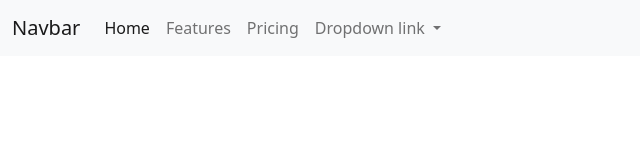
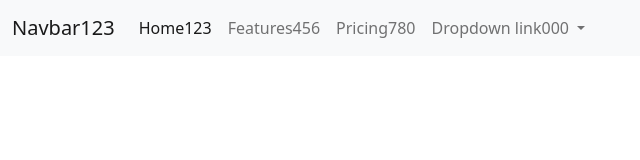
Before and after one commit to SubhamShah/Gitbash-test-Site, a plain HTML site: page index.html in a window 1280 px wide. Shown: the whole page, without its empty margins (0-640 px from the left). Drawn offline with nearby package versions, Linux system fonts and the light colour scheme.

Commit message:
Random Changes

```diff
--- a/index.html
+++ b/index.html
@@ -13,24 +13,24 @@
   <body>
     <nav class="navbar navbar-expand-lg navbar-light bg-light">
       <div class="container-fluid">
-        <a class="navbar-brand" href="#">Navbar</a>
+        <a class="navbar-brand" href="#">Navbar123</a>
         <button class="navbar-toggler" type="button" data-bs-toggle="collapse" data-bs-target="#navbarNavDropdown" aria-controls="navbarNavDropdown" aria-expanded="false" aria-label="Toggle navigation">
           <span class="navbar-toggler-icon"></span>
         </button>
         <div class="collapse navbar-collapse" id="navbarNavDropdown">
           <ul class="navbar-nav">
             <li class="nav-item">
-              <a class="nav-link active" aria-current="page" href="#">Home</a>
+              <a class="nav-link active" aria-current="page" href="#">Home123</a>
             </li>
             <li class="nav-item">
-              <a class="nav-link" href="#">Features</a>
+              <a class="nav-link" href="#">Features456</a>
             </li>
             <li class="nav-item">
-              <a class="nav-link" href="#">Pricing</a>
+              <a class="nav-link" href="#">Pricing780</a>
             </li>
             <li class="nav-item dropdown">
               <a class="nav-link dropdown-toggle" href="#" id="navbarDropdownMenuLink" role="button" data-bs-toggle="dropdown" aria-expanded="false">
-                Dropdown link
+                Dropdown link000
               </a>
               <ul class="dropdown-menu" aria-labelledby="navbarDropdownMenuLink">
                 <li><a class="dropdown-item" href="#">Action</a></li>
```
